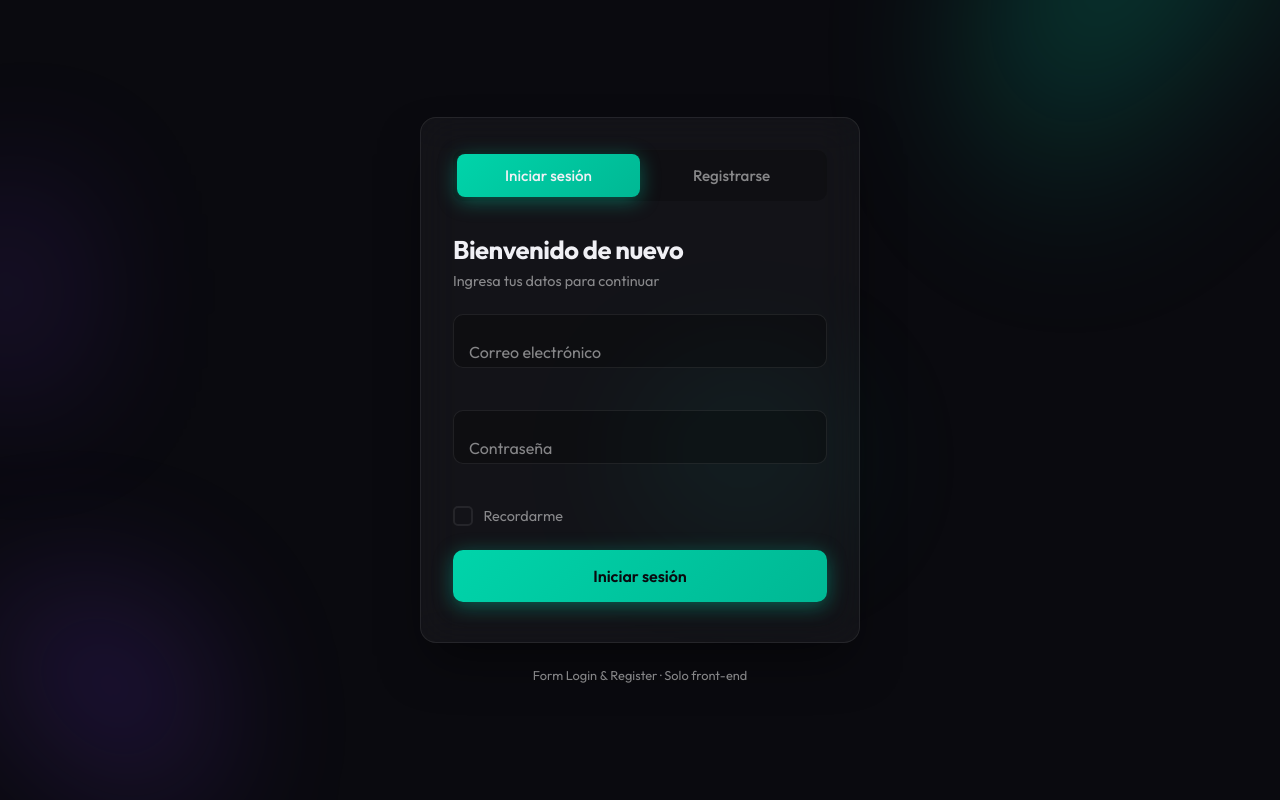
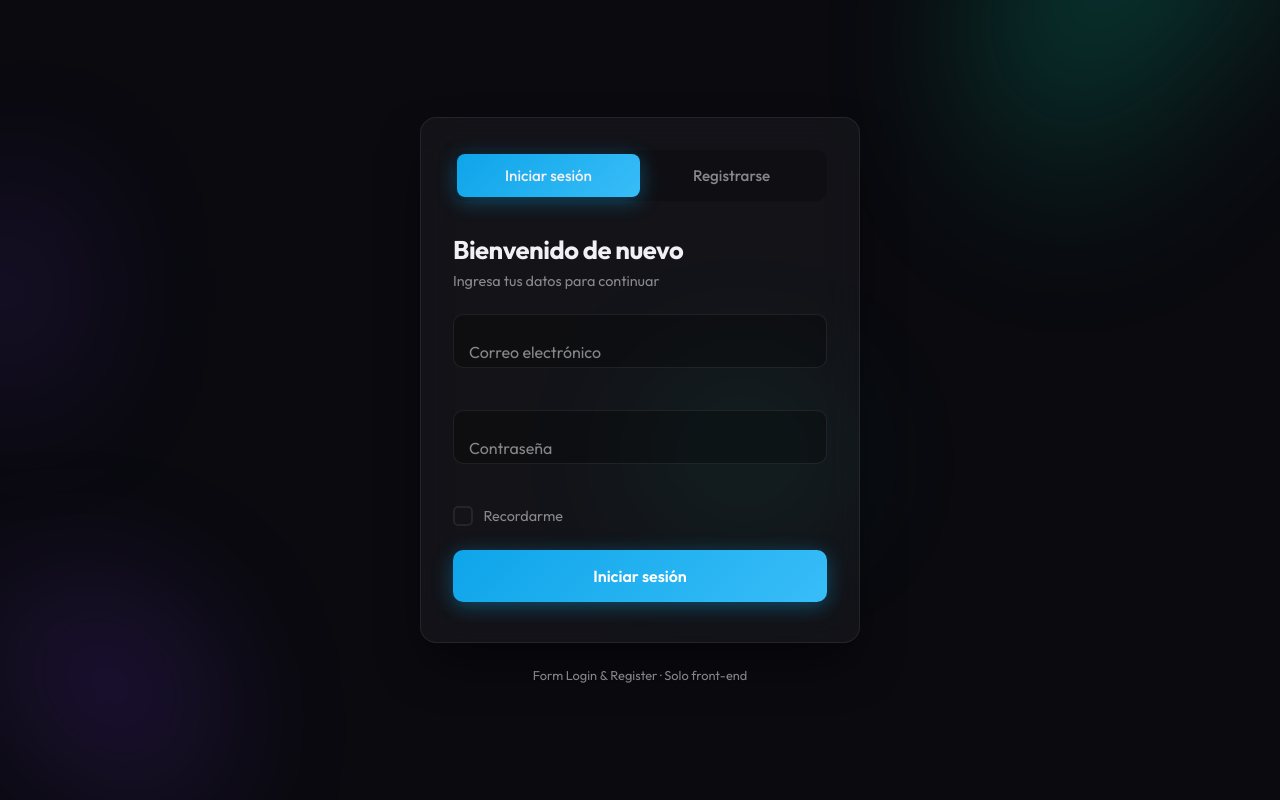
Before and after one commit to CodigoMasters/login-register, a website built with Vite: page index.html in a window 1280 px wide. Built offline with nearby package versions, Linux system fonts and the light colour scheme.

Commit message:
fix: Se cambio el color de los botones

```diff
--- a/src/style.css
+++ b/src/style.css
@@ -173,9 +173,9 @@ body {
   left: 4px;
   width: calc(50% - 4px);
   height: calc(100% - 8px);
-  background: linear-gradient(135deg, var(--accent) 0%, #00b894 100%);
+  background: linear-gradient(135deg, #0ea5e9 0%, #38bdf8 100%);
   border-radius: 8px;
-  box-shadow: 0 4px 20px var(--accent-glow);
+  box-shadow: 0 4px 20px rgba(14, 165, 233, 0.4);
   transform: translateX(calc(var(--pos) * 100%));
   transition: transform var(--transition);
 }
@@ -337,19 +337,19 @@ body {
   font-family: var(--font);
   font-size: 1rem;
   font-weight: 600;
-  color: var(--bg);
-  background: linear-gradient(135deg, var(--accent) 0%, #00b894 100%);
+  color: #fff;
+  background: linear-gradient(135deg, #0ea5e9 0%, #38bdf8 100%);
   border: none;
   padding: 1rem 1.5rem;
   border-radius: var(--radius-sm);
   cursor: pointer;
   transition: transform 0.2s, box-shadow var(--transition);
-  box-shadow: 0 4px 20px var(--accent-glow);
+  box-shadow: 0 4px 20px rgba(14, 165, 233, 0.4);
 }
 
 .btn:hover {
   transform: translateY(-2px);
-  box-shadow: 0 8px 28px var(--accent-glow);
+  box-shadow: 0 8px 28px rgba(14, 165, 233, 0.5);
 }
 
 .btn:active {
```
